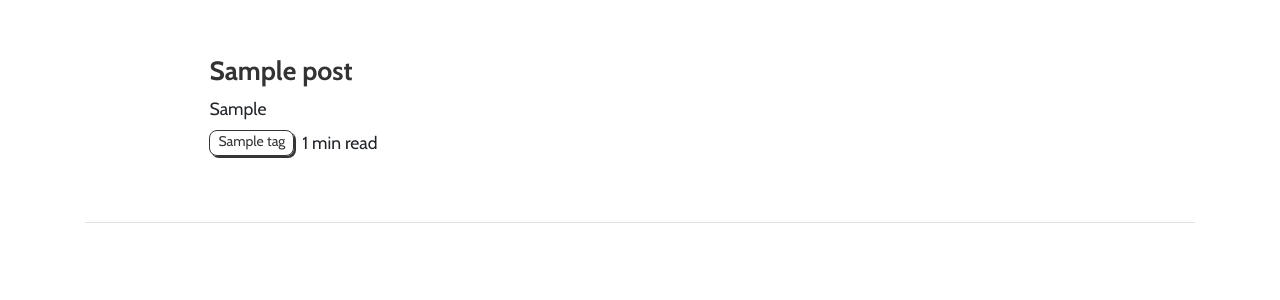
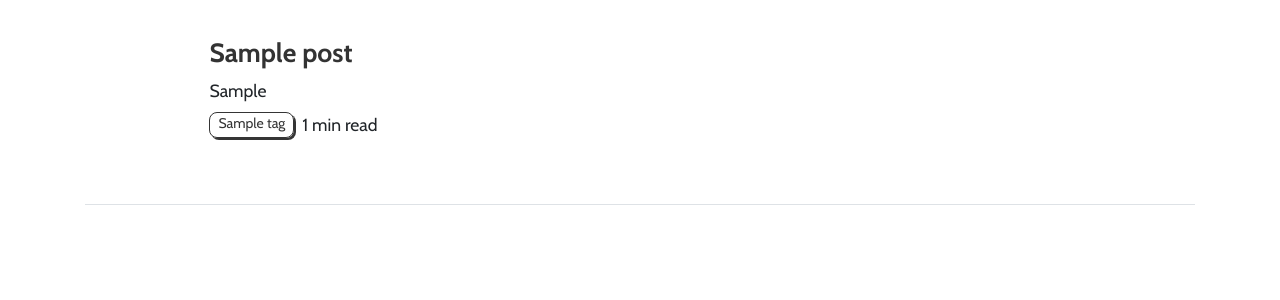
Before and after one commit to Mateaus/PersonalWebsite, a Django app: page /blog/ in a window 1280 px wide. Shown: the part 58-358 px from the top of the page. Run offline with Django 3.2, Linux system fonts and the light colour scheme; tables that the repository leaves empty hold one stand-in row (values such as "Sample post"); parts of the project's set-up code (start-up, migrations or seed data) failed here and were passed over; some libraries are stand-ins or nearby versions.

Commit message:
Fixed extra padding happening in the post list.

```diff
--- a/personalwebsite/blog/templates/blog/post_list.html
+++ b/personalwebsite/blog/templates/blog/post_list.html
@@ -11,8 +11,10 @@
 <div class="blog-container">
 
     {% if posts %}
+
+    <div class="post-list-container">
         {% for post in posts %}
-    <div class="d-flex flex-column post-container">
+        <div class="d-flex flex-column">
             <div>
                 <h2 class="post-title text-break"><a href="{% url 'post' post.pk %}">{{ post.title }}</a></h2>
             </div>
@@ -21,12 +23,15 @@
 
             <div class="d-flex flex-row tag-container">
                 {% for tag in post.tags.all %}
-            <div class="rounded-tag"><p>{{ tag.name }}</p></div>
+                <div class="rounded-tag">
+                    <p>{{ tag.name }}</p>
+                </div>
                 {% endfor %}
                 <p class="my-0">{{ post.estimated_time }} min read</p>
             </div>
         </div>
         {% endfor %}
+    </div>
     {% endif %}
 
 </div>
--- a/personalwebsite/static/blog/dist/css/blog.css
+++ b/personalwebsite/static/blog/dist/css/blog.css
@@ -3,7 +3,11 @@
     margin: 0;
 }
 
-.post-container {
+.post-list-container > div:first-of-type {
+    padding: 0 0 18px 0;
+}
+
+.post-list-container > div:not(:first-of-type) {
     padding: 18px 0;
 }
 
```
Lines whose indentation alone changed are shown as unchanged.
